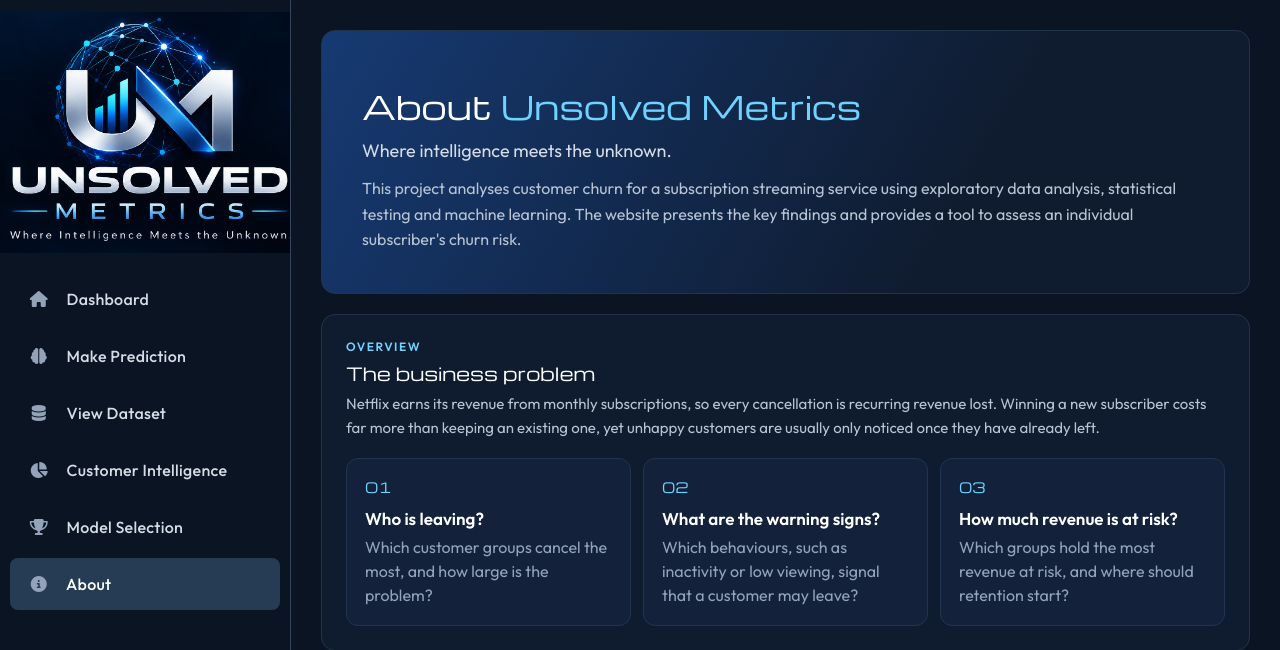
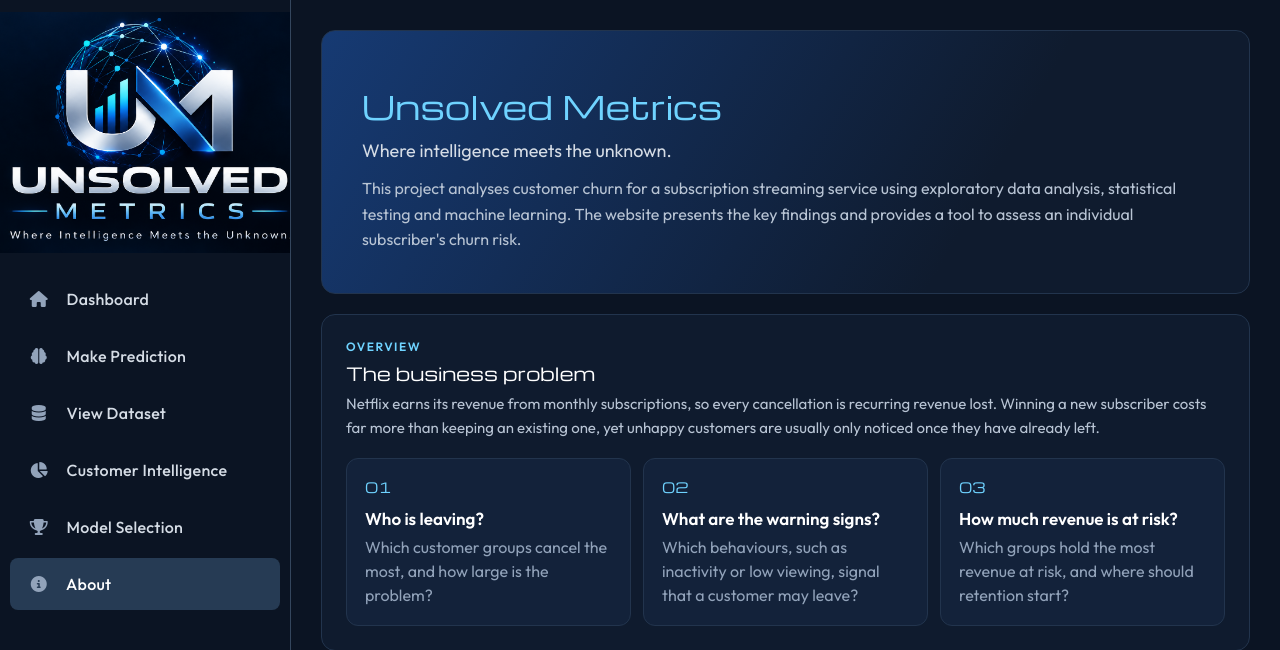
Before and after one commit to gayathriilangovan369/Web-Flask, a Flask app: page /about in a window 1280 px wide. Shown: the top 650 px of the page. Run offline with Flask 3, Linux system fonts and the light colour scheme; parts of the project's set-up code (start-up, migrations or seed data) failed here and were passed over.

Commit message:
Update about.html

```diff
--- a/templates/about.html
+++ b/templates/about.html
@@ -374,7 +374,7 @@
 
             <!-- 1. BANNER -->
             <div class="box banner">
-                <h1>About <span class="blue-word">Unsolved Metrics</span></h1>
+                <h1><span class="blue-word">Unsolved Metrics</span></h1>
                 <p class="tagline">Where intelligence meets the unknown.</p>
                 <p class="banner-text">
                     This project analyses customer churn for a subscription streaming service using exploratory data analysis,
```
